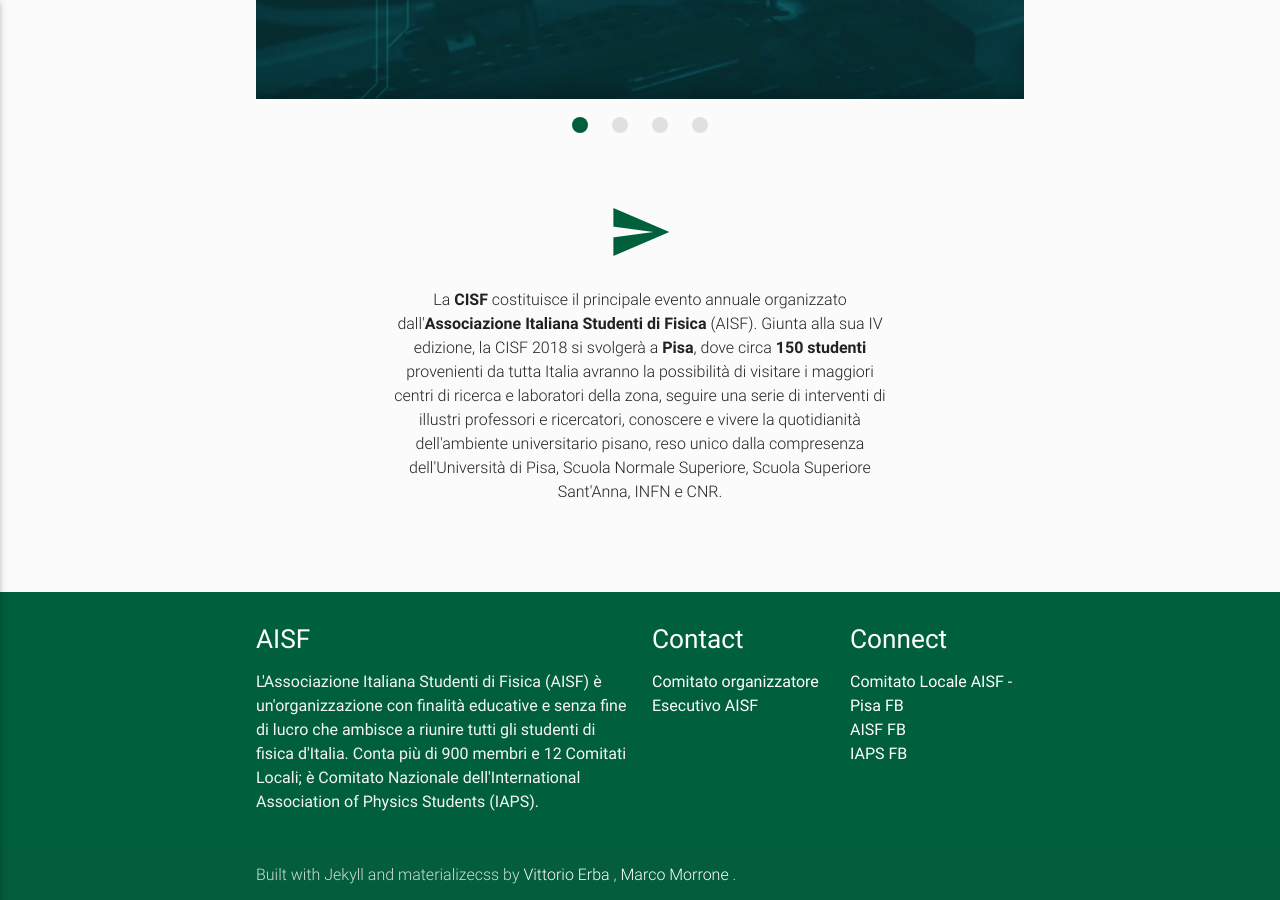
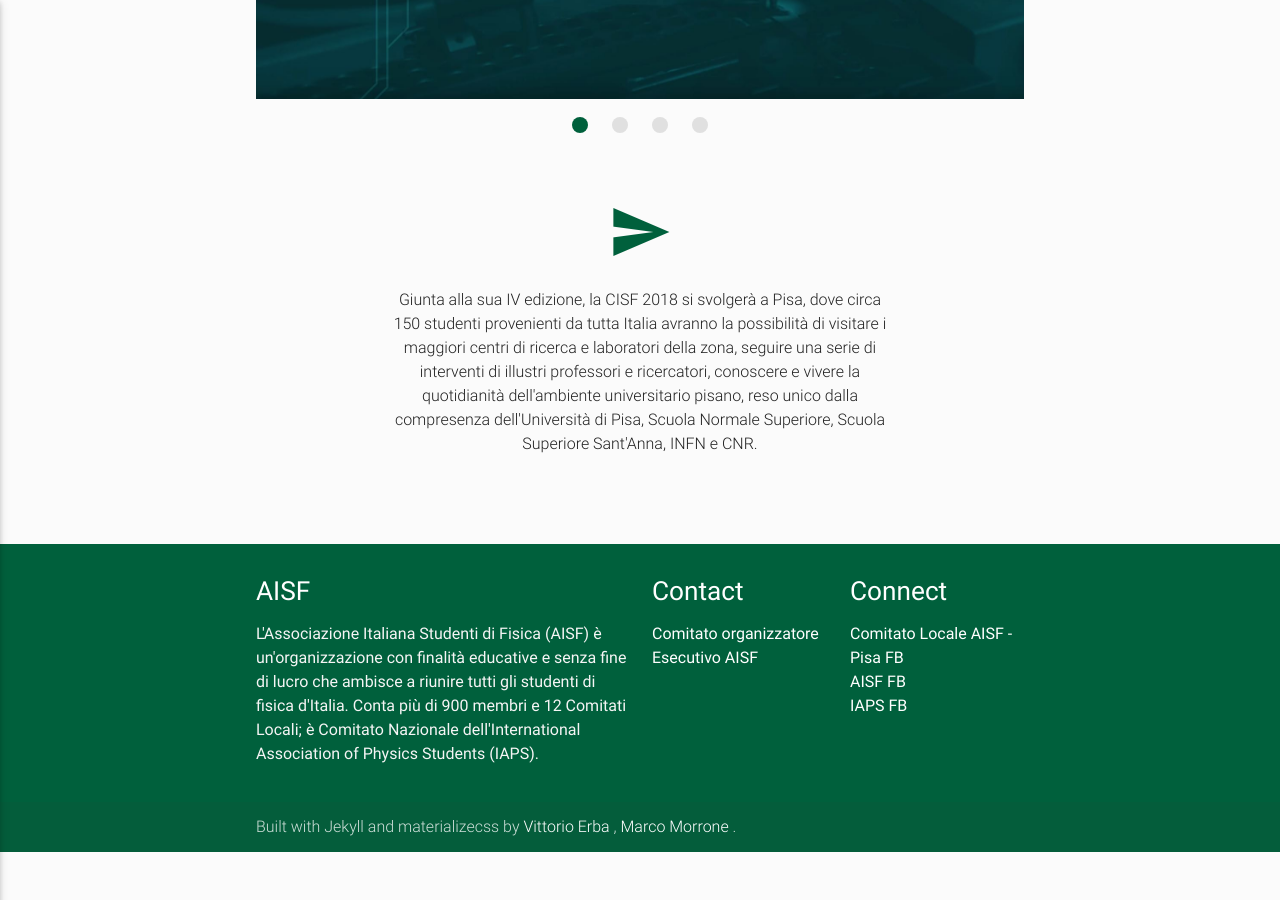
Before and after one commit to AndreaGurgone/AndreaGurgone.github.io, a Jekyll site: the page built from index.html, in a window 1280 px wide and 900 px high, scrolled down 1060 px. Built offline with Jekyll 4.4.1, drawn with Linux system fonts in a browser that asks for light colours; nearby versions of some CDN libraries.

Commit message:
Update home.yml

```diff
--- a/_data/home.yml
+++ b/_data/home.yml
@@ -27,8 +27,7 @@
     title: ILP
     text: Institute of Laserphysics
 
-paragraph: "La <b>CISF</b> costituisce il principale evento annuale organizzato dall'<b>Associazione Italiana Studenti di Fisica</b> (AISF).
-Giunta alla sua IV edizione, la CISF 2018 si svolgerà a <b>Pisa</b>, dove circa <b>150 studenti</b>
+paragraph: "Giunta alla sua IV edizione, la CISF 2018 si svolgerà a Pisa, dove circa 150 studenti
 provenienti da tutta Italia avranno la possibilità di visitare i maggiori centri di ricerca e laboratori
 della zona, seguire una serie di interventi di illustri professori e ricercatori, conoscere e vivere la quotidianità dell'ambiente universitario pisano,
 reso unico dalla compresenza dell'Università di Pisa, Scuola Normale Superiore, Scuola Superiore Sant'Anna, INFN e CNR."
```
